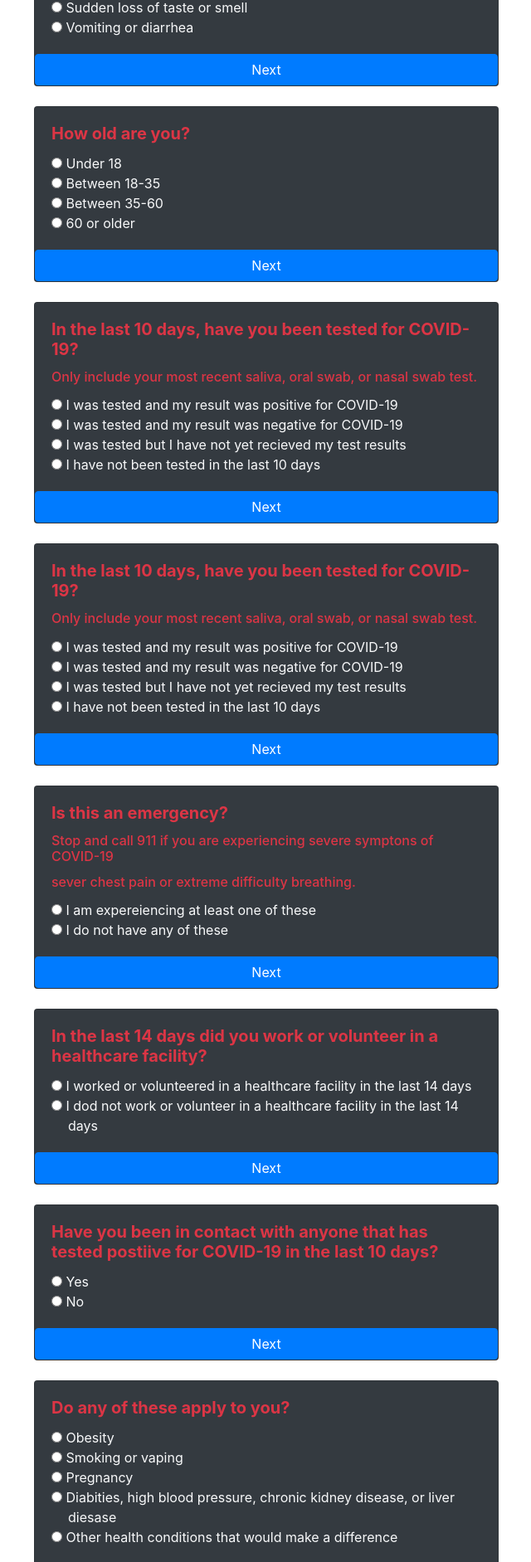
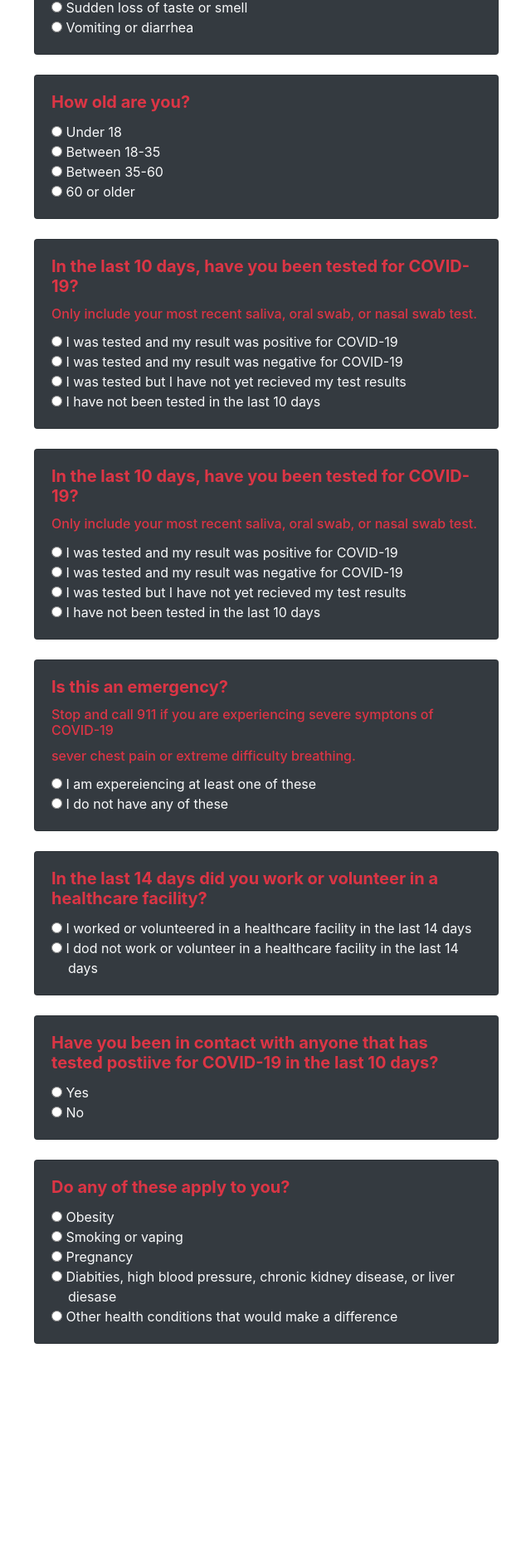
Before and after one commit to dev-aniketsingh/PenguinHealth, an Angular app: page /covid-question in a window 1280 px wide. Shown: the part 267-2150 px from the top of the page at 83% size, without its empty margins (319-959 px from the left). After the commit the page ends 1887 px from the top, so only its background shows below. Built offline with nearby package versions, Linux system fonts and the light colour scheme.

Commit message:
removed buttons / adjusted home variables

```diff
--- a/src/app/covid-question/covid-question.component.html
+++ b/src/app/covid-question/covid-question.component.html
@@ -59,7 +59,6 @@
                 Vomiting or diarrhea
               </div>
           </div>
-          <a href="#" class="btn btn-primary d-flex justify-content-center">Next</a>
         </div>
       </div>
       <div class="col-sm"></div>
@@ -91,7 +90,6 @@
                60 or older
               </div>
           </div>
-          <a href="#" class="btn btn-primary d-flex justify-content-center">Next</a>
         </div>
       </div>
       <div class="col-sm"></div>
@@ -123,7 +121,6 @@
                 I have not been tested in the last 10 days
               </div>
           </div>
-          <a href="#" class="btn btn-primary d-flex justify-content-center">Next</a>
         </div>
       </div>
       <div class="col-sm"></div>
@@ -155,7 +152,6 @@
                 I have not been tested in the last 10 days
               </div>
           </div>
-          <a href="#" class="btn btn-primary d-flex justify-content-center">Next</a>
         </div>
       </div>
       <div class="col-sm"></div>
@@ -180,7 +176,6 @@
                 I do not have any of these
               </div>
           </div>
-          <a href="#" class="btn btn-primary d-flex justify-content-center">Next</a>
         </div>
       </div>
       <div class="col-sm"></div>
@@ -203,7 +198,6 @@
                 I dod not work or volunteer in a healthcare facility in the last 14 days
               </div>
           </div>
-          <a href="#" class="btn btn-primary d-flex justify-content-center">Next</a>
         </div>
       </div>
       <div class="col-sm"></div>
@@ -226,7 +220,6 @@
                No
               </div>
           </div>
-          <a href="#" class="btn btn-primary d-flex justify-content-center">Next</a>
         </div>
       </div>
       <div class="col-sm"></div>
@@ -261,7 +254,6 @@
                Other health conditions that would make a difference
               </div>
           </div>
-          <a href="#" class="btn btn-primary d-flex justify-content-center">Next</a>
         </div>
       </div>
       <div class="col-sm"></div>
--- a/src/app/home/home.component.html
+++ b/src/app/home/home.component.html
@@ -38,9 +38,9 @@
         <img src="https://upload.wikimedia.org/wikipedia/commons/thumb/8/84/Youngstown_State_Penguins_logo.svg/1200px-Youngstown_State_Penguins_logo.svg.png" class="card-img-top" alt="...">
         <div class="card-body">
           <h5 class="card-title">{{name}}</h5>
-          <h6 class="card-title"> YSU ID: {{ysuID}} </h6>
+          <h6 class="card-title"> YSU ID: {{YID}} </h6>
           <p class="card-text">It has been {{lastAssessment}} days since you have taken your last assessment.</p>
-          <a href="#" class="btn btn-light d-flex justify-content-center">Take Assessment</a>
+          <a href="/covid-question" class="btn btn-light d-flex justify-content-center">Take Assessment</a>
         </div>
       </div>
     </div>
--- a/src/app/home/home.component.ts
+++ b/src/app/home/home.component.ts
@@ -9,7 +9,7 @@ import { Router, ActivatedRoute, ParamMap } from '@angular/router';
 export class HomeComponent implements OnInit {
 
   name : string;
-  ysuID : number;
+  YID : string;
   lastAssessment : number;
 
   constructor(private router: Router) { }
@@ -17,7 +17,7 @@ export class HomeComponent implements OnInit {
   ngOnInit(): void {
     this.name = "David Bouchedid";
     this.lastAssessment = 6;
-    this.ysuID = 78818300;
+    this.YID = "Y0078818300"
   }
 
 }
```
